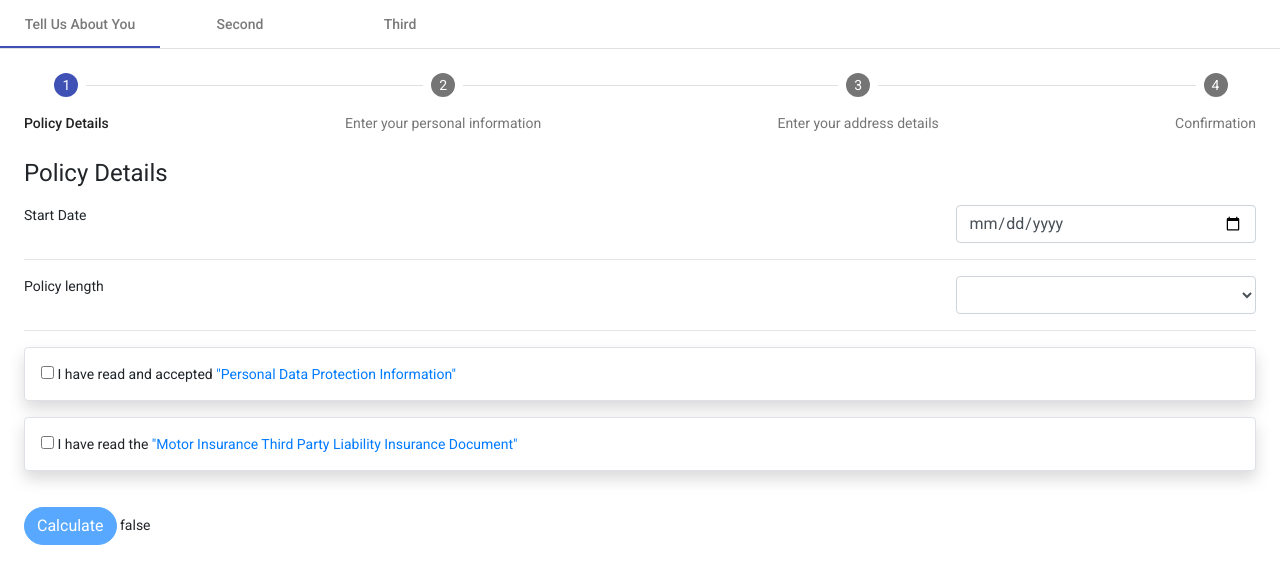
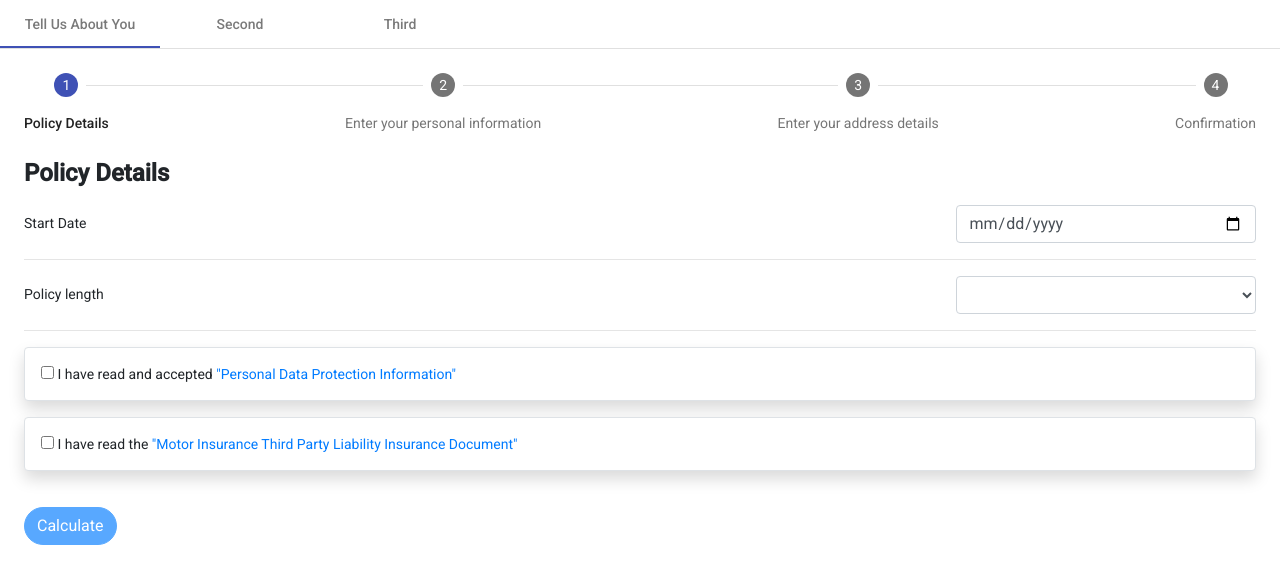
Before and after one commit to karanshirsath/stepperform, an Angular app: page /form in a window 1280 px wide. Shown: the top 584 px of the page. Built offline with nearby package versions, Linux system fonts and the light colour scheme.

Commit message:
Removed false near Calculate Button and aligned "start date" & "policy length" using pt-2

```diff
--- a/src/app/components/policy-details/policy-details.component.html
+++ b/src/app/components/policy-details/policy-details.component.html
@@ -1,7 +1,7 @@
-<h1 class="display-1">Policy Details</h1>
+<h1 class="font-weight-bold">Policy Details</h1>
 <form [formGroup]="registerForm">
 <div class="form-row">
-    <div class="col-9">
+    <div class="col-9 pt-2">
         Start Date
     </div>
     <div class="col-3">
@@ -10,7 +10,7 @@
 </div>
 <hr>
 <div class="form-row">
-    <div class="col-9">
+    <div class="col-9 pt-2">
         Policy length
     </div>
     <div class="col-3">
@@ -23,17 +23,7 @@
     </div>
 </div>
 <hr>
-<!-- <div class="card">
-    <div class="card-body">
-        <input type="checkbox" formControlName="check1" (change)="change()"> I have read and accepted <span class="text-primary">"Personal Data Protection Information"</span>
-    </div>
-</div>
-<br>
-<div class="card ">
-    <div class="card-body">
-        <input type="checkbox" formControlName="check2" (change)="change()"> I have read the <span class="text-primary">"Motor Insurance Third Party Liability Insurance Document"</span>
-    </div>
-</div> -->
+
 <div class=" border shadow p-3 mb-3 bg-white rounded">
     <input type="checkbox" formControlName="check1" (change)="change()"> I have read and accepted <span class="text-primary">"Personal Data Protection Information"</span>
 
--- a/src/app/stepper/stepper.component.html
+++ b/src/app/stepper/stepper.component.html
@@ -3,7 +3,6 @@
   <mat-step completed={{toggle}}>
     <ng-template matStepLabel>Policy Details</ng-template>
     <app-policy-details (OnRegister)="courseReg($event)" (OnToggle)="toggle=$event"></app-policy-details>
-    {{toggle}}
   </mat-step>
 
 
```
